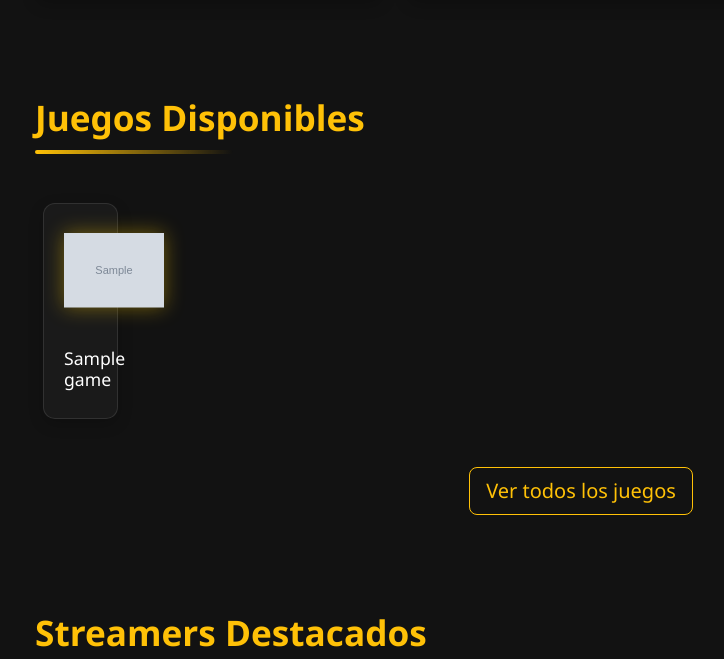
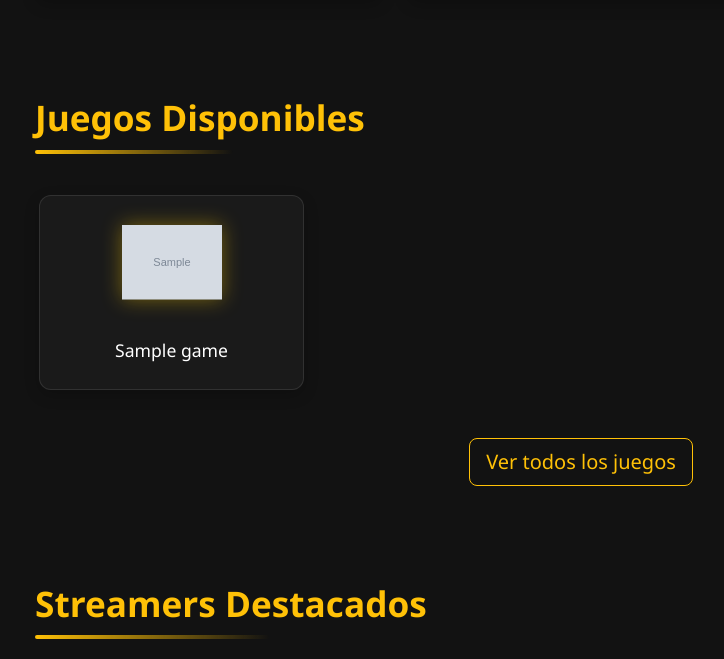
Before and after one commit to agutcan/anteproyecto, a Django app: template web/templates/web/index.html in a window 1280 px wide. Shown: the part 1362-2021 px from the top of the page, without its empty margins (59-783 px from the left). Run offline with Django 5.2, Linux system fonts and the light colour scheme; the template is opened without the code that fills it: most values are stand-ins (such as "Sample title", 1, 10 or a date in 2020); grey boxes marked "Sample" are stand-in pictures.

Commit message:
actualizo proyecto

```diff
--- a/web/templates/web/index.html
+++ b/web/templates/web/index.html
@@ -86,9 +86,9 @@
             <div class="container">
                 <h2 class="text-center section-title position-relative d-inline-block mb-2 fw-bold text-warning">Juegos Disponibles</h2>
                 <!-- Grid de juegos con Bootstrap 5 -->
-                <div class="row game-list g-3">
+                <div class="row game-list g-2">
                     {% for game in game_list %}
-                        <div class="col-5 col-sm-3 col-md-2 col-lg-1">
+                        <div class="col-7 col-sm-5 col-md-4 col-lg-3">
                             <div class="game-card text-center h-100">
                                 <a href="{% url 'web:gameDetailView' game.id %}" class="text-decoration-none text-white">
                                     <img src="{{ game.image.url }}" alt="{{ game.name }}" class="float-animation mb-3">
```
